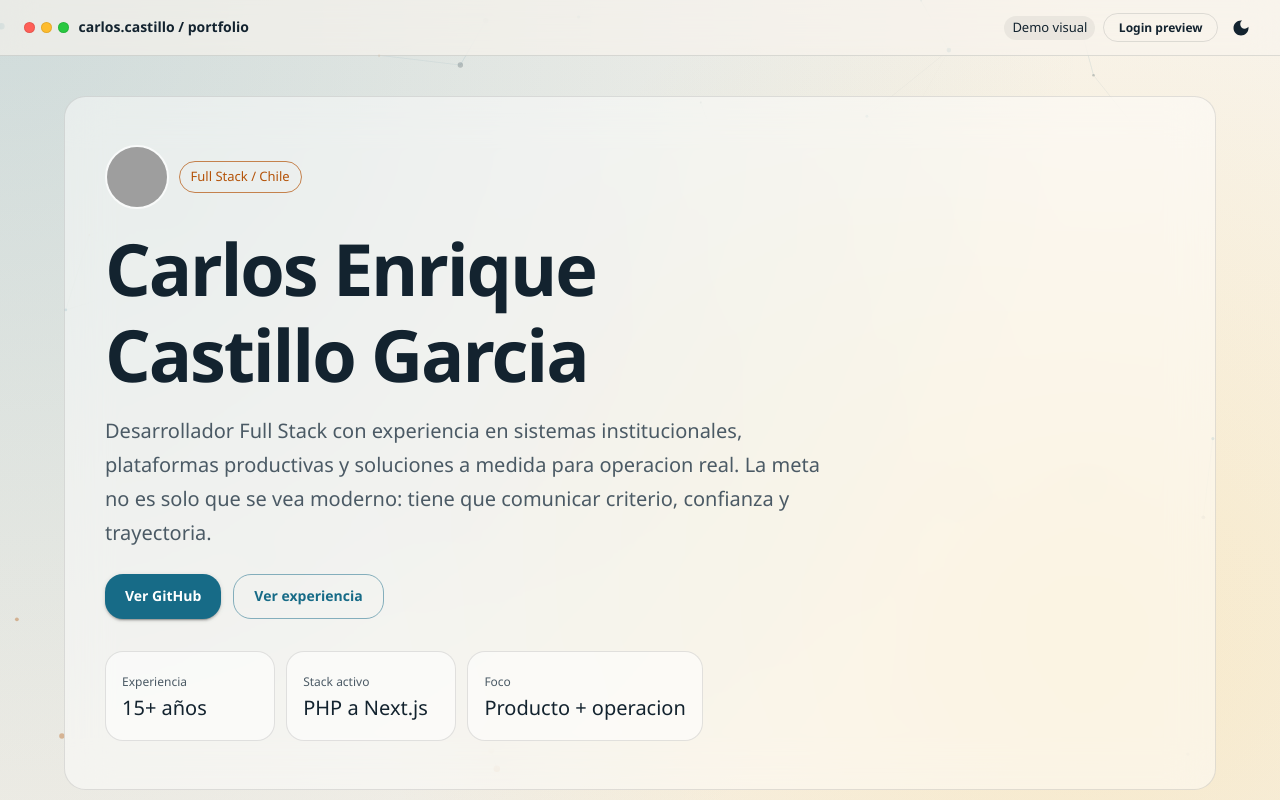
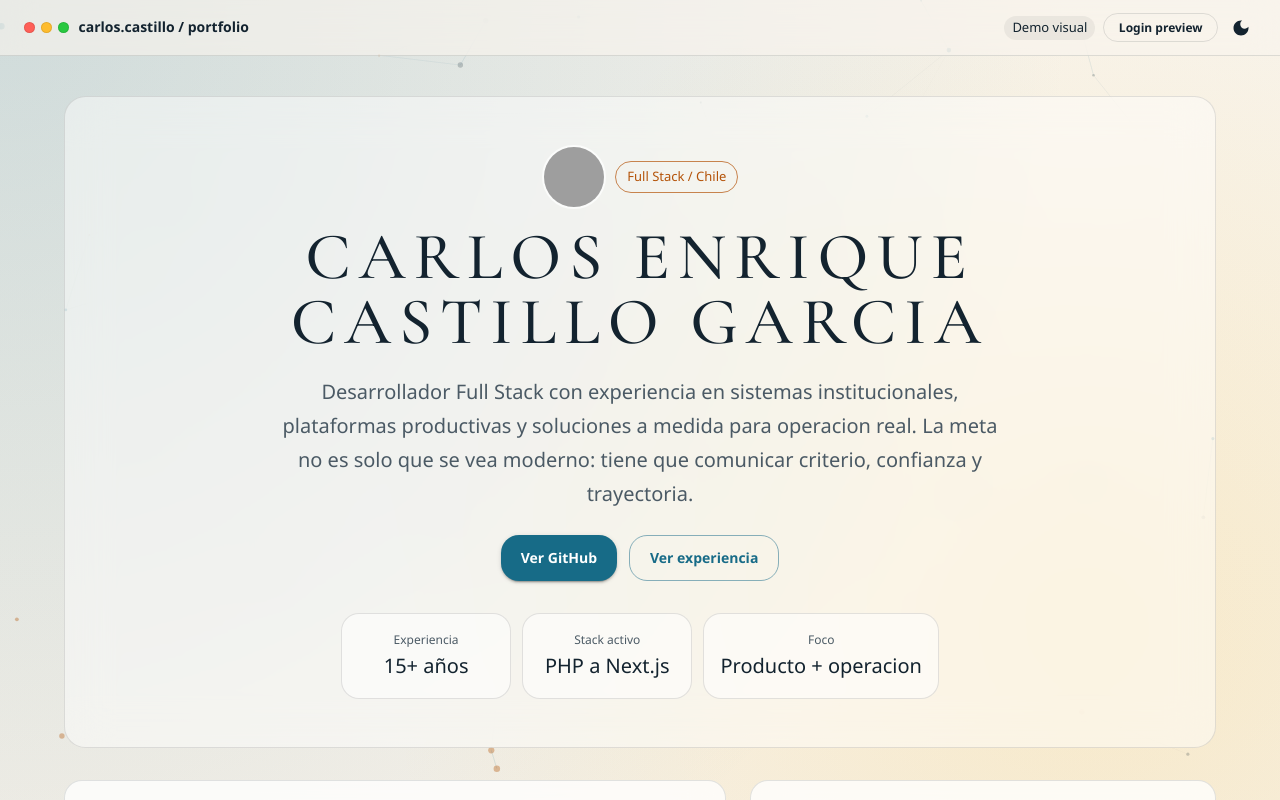
Before and after one commit to carlockk/Curriculum, a React (Vite) app: page / in a window 1280 px wide. Shown: the top 800 px of the page. Built offline with nearby package versions, Linux system fonts and the light colour scheme; grey boxes are pictures that could not be loaded.

Commit message:
Update hero heading typography

```diff
--- a/src/App.jsx
+++ b/src/App.jsx
@@ -76,8 +76,15 @@ export default function App() {
                 minHeight: { xs: 440, md: 520 },
               }}
             >
-              <Box sx={{ maxWidth: 760 }}>
-                <Stack direction="row" spacing={1.2} alignItems="center" sx={{ mb: 2 }}>
+              <Box
+                sx={{
+                  maxWidth: 820,
+                  mx: "auto",
+                  width: "100%",
+                  textAlign: "center",
+                }}
+              >
+                <Stack direction="row" spacing={1.2} alignItems="center" justifyContent="center" sx={{ mb: 2 }}>
                   <Avatar
                     src="https://coffeewaffles.cl/yo.jpg"
                     alt="Carlos Enrique Castillo Garcia"
@@ -86,14 +93,52 @@ export default function App() {
                   <Chip label="Full Stack / Chile" color="secondary" variant="outlined" />
                 </Stack>
 
-                <Typography variant="h2" sx={{ fontSize: { xs: "2.5rem", md: "4.5rem" }, maxWidth: 700 }}>
+                <Typography
+                  variant="h2"
+                  sx={{
+                    fontSize: { xs: "2.45rem", md: "4.15rem" },
+                    maxWidth: 780,
+                    mx: "auto",
+                    fontWeight: 500,
+                    lineHeight: { xs: 1.02, md: 0.98 },
+                    letterSpacing: { xs: "0.06em", md: "0.12em" },
+                    fontFamily: '"Cormorant Garamond", serif',
+                    textTransform: "uppercase",
+                    textWrap: "balance",
+                  }}
+                >
                   Carlos Enrique Castillo Garcia
                 </Typography>
-                <Typography variant="h6" color="text.secondary" sx={{ mt: 2, maxWidth: 720, lineHeight: 1.7, fontWeight: 400 }}>
+
+                <Box
+                  sx={{
+                    width: { xs: 220, md: 340 },
+                    height: 1,
+                    mx: "auto",
+                    mt: 1.75,
+                    borderRadius: 999,
+                    background:
+                      mode === "light"
+                        ? "linear-gradient(90deg, rgba(19,35,47,0) 0%, rgba(19,35,47,0.2) 18%, rgba(180,83,9,0.38) 50%, rgba(19,35,47,0.2) 82%, rgba(19,35,47,0) 100%)"
+                        : "linear-gradient(90deg, rgba(255,255,255,0) 0%, rgba(255,255,255,0.14) 18%, rgba(212,212,212,0.34) 50%, rgba(255,255,255,0.14) 82%, rgba(255,255,255,0) 100%)",
+                  }}
+                />
+
+                <Typography
+                  variant="h6"
+                  color="text.secondary"
+                  sx={{
+                    mt: 2.5,
+                    maxWidth: 720,
+                    mx: "auto",
+                    lineHeight: 1.7,
+                    fontWeight: 400,
+                  }}
+                >
                   Desarrollador Full Stack con experiencia en sistemas institucionales, plataformas productivas y soluciones a medida para operacion real. La meta no es solo que se vea moderno: tiene que comunicar criterio, confianza y trayectoria.
                 </Typography>
 
-                <Stack direction={{ xs: "column", sm: "row" }} spacing={1.5} sx={{ mt: 3 }}>
+                <Stack direction={{ xs: "column", sm: "row" }} spacing={1.5} justifyContent="center" sx={{ mt: 3 }}>
                   <Button
                     variant="contained"
                     href="https://github.com/carlockk"
@@ -108,7 +153,7 @@ export default function App() {
                   </Button>
                 </Stack>
 
-                <Stack direction={{ xs: "column", md: "row" }} spacing={1.4} sx={{ mt: 4 }}>
+                <Stack direction={{ xs: "column", md: "row" }} spacing={1.4} justifyContent="center" sx={{ mt: 4 }}>
                   {metrics.map((metric) => (
                     <Box
                       key={metric.label}
@@ -121,7 +166,7 @@ export default function App() {
                         borderColor: "rgba(128,128,128,0.22)",
                       }}
                     >
-                      <Typography variant="caption" color="text.secondary">
+                      <Typography variant="caption" color="text.secondary" sx={{ display: "block" }}>
                         {metric.label}
                       </Typography>
                       <Typography variant="h6">{metric.value}</Typography>
--- a/src/index.css
+++ b/src/index.css
@@ -1,3 +1,5 @@
+
+@import url("https://fonts.googleapis.com/css2?family=Cormorant+Garamond:wght@400;500;600&display=swap");
 
 :root {
   color-scheme: light dark;
```
